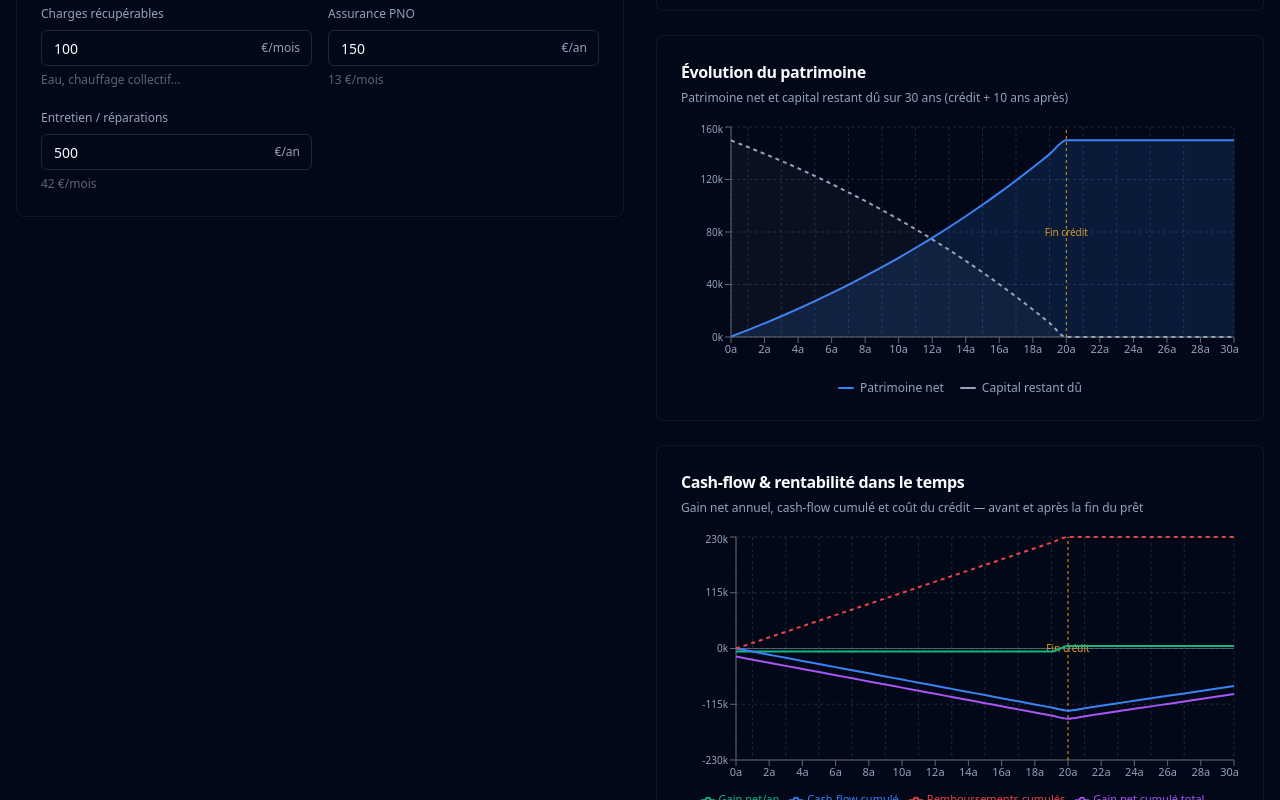
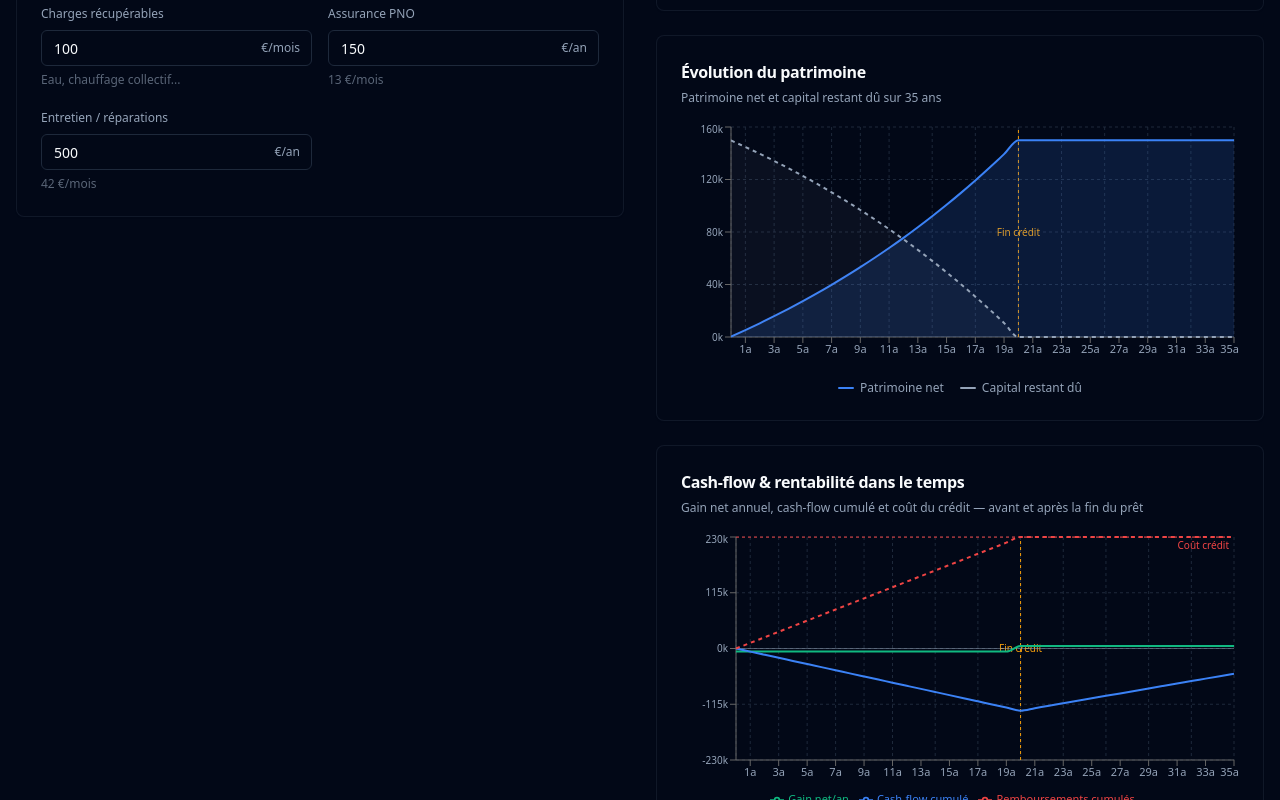
Before and after one commit to quentin-parmentier/simulateurs, a React (Vite) app: page /simulateurs/immobilier in a window 1280 px wide. Shown: the part 1620-2420 px from the top of the page. Built offline with nearby package versions, Linux system fonts and the light colour scheme.

Commit message:
feat: remove gainNetCumulTotal curve, add cost reference line, fix 35-year timeline

```diff
--- a/src/lib/immobilier.ts
+++ b/src/lib/immobilier.ts
@@ -130,10 +130,10 @@ export function calculateResults(inputs: SimulatorInputs) {
     impots: Math.round(impotsMensuels * 10) / 10,
   }
 
-  // Extended timeline: loan duration + 10 years after
-  const anneesApresCredit = 10
+  // Fixed 35-year timeline
+  const TIMELINE_YEARS = 35
   const dureeEffective = capitalEmprunte > 0 ? dureeCredit : 0
-  const totalAnnees = dureeEffective + anneesApresCredit
+  const totalAnnees = TIMELINE_YEARS
   const timelineData: TimelinePoint[] = []
   let capitalRestantDu = capitalEmprunte
   const tMensuel = tauxCredit / 100 / 12
@@ -205,5 +205,6 @@ export function calculateResults(inputs: SimulatorInputs) {
     coutsMensuels,
     timelineData,
     dureeEffective,
+    coutTotalCredit: capitalEmprunte > 0 ? Math.round(mensualiteCredit * dureeCredit * 12) : 0,
   }
 }
--- a/src/pages/ImmobilierPage.tsx
+++ b/src/pages/ImmobilierPage.tsx
@@ -664,7 +664,7 @@ export default function ImmobilierSimulator() {
               <CardHeader className="pb-4">
                 <CardTitle className="text-base">Évolution du patrimoine</CardTitle>
                 <p className="text-xs text-muted-foreground">
-                  Patrimoine net et capital restant dû sur {inputs.dureeCredit + 10} ans (crédit + 10 ans après)
+                  Patrimoine net et capital restant dû sur 35 ans
                 </p>
               </CardHeader>
               <CardContent>
@@ -768,10 +768,9 @@ export default function ImmobilierSimulator() {
                           gainNetAnnuel: 'Gain net annuel',
                           cashFlowCumulNet: 'Cash-flow cumulé net',
                           coutCreditCumul: 'Remboursements cumulés',
-                         gainNetCumulTotal: 'Gain net cumulé total',
-                       }
-                       return [fmt(value), labels[name] || name]
-                     }}
+                        }
+                        return [fmt(value), labels[name] || name]
+                      }}
                      labelFormatter={(v) => `Année ${v}`}
                     />
                     <Legend
@@ -780,7 +779,6 @@ export default function ImmobilierSimulator() {
                          gainNetAnnuel: 'Gain net/an',
                          cashFlowCumulNet: 'Cash-flow cumulé',
                          coutCreditCumul: 'Remboursements cumulés',
-                         gainNetCumulTotal: 'Gain net cumulé total',
                        }
                        return labels[value] || value
                      }}
@@ -788,6 +786,9 @@ export default function ImmobilierSimulator() {
                     />
                     {results.capitalEmprunte > 0 && (
                      <ReferenceLine x={results.dureeEffective} stroke="#f59e0b" strokeDasharray="3 3" label={{ value: 'Fin crédit', fontSize: 10, fill: '#f59e0b' }} />
+                    )}
+                    {results.coutTotalCredit > 0 && (
+                      <ReferenceLine y={results.coutTotalCredit} stroke="#ef4444" strokeDasharray="3 3" label={{ value: 'Coût crédit', fontSize: 10, fill: '#ef4444', position: 'insideTopRight' }} />
                     )}
                     <ReferenceLine y={0} stroke="hsl(var(--muted-foreground))" strokeOpacity={0.5} />
                     <Line
@@ -814,14 +815,6 @@ export default function ImmobilierSimulator() {
                       strokeDasharray="4 4"
                       dot={false}
                       name="coutCreditCumul"
-                    />
-                    <Line
-                      type="monotone"
-                      dataKey="gainNetCumulTotal"
-                      stroke="#a855f7"
-                      strokeWidth={2}
-                      dot={false}
-                      name="gainNetCumulTotal"
                     />
                   </LineChart>
                 </ResponsiveContainer>
```
Also changed, not shown: 1 other file (tests, documents, lock files or other folders).
